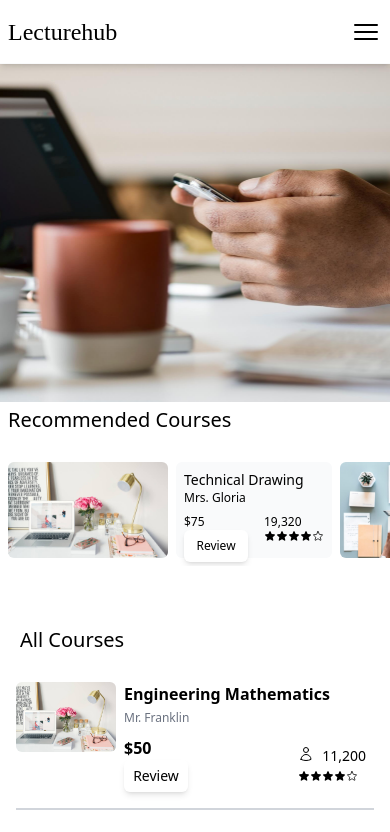
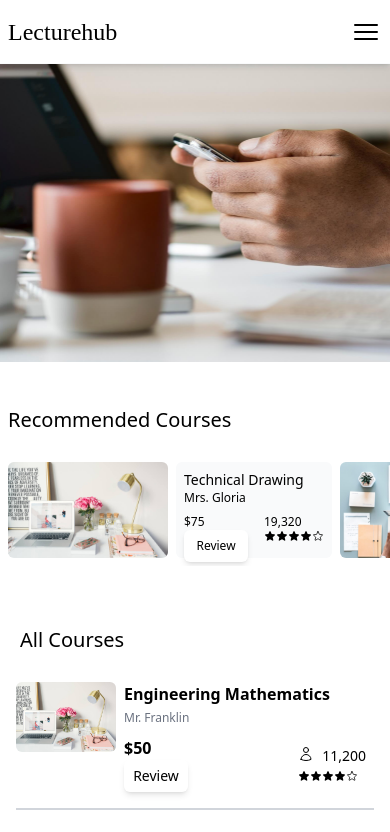
Before and after one commit to Alozie-Miracle/lecturehub-test, a React (Create React App) app: page / in a window 390 px wide. Shown: the top 832 px of the page. Built offline with nearby package versions, Linux system fonts and the light colour scheme.

Commit message:
top banner fix

```diff
--- a/src/components/TopBanner/TopBanner.jsx
+++ b/src/components/TopBanner/TopBanner.jsx
@@ -2,7 +2,7 @@ import React from 'react'
 
 const TopBanner = () => {
   return (
-    <div className='relative top-16 sm:top-0'>
+    <div className='relative top-6 sm:top-0'>
       <img className='h-[40vh] sm:h-screen object-cover w-full' src="\images\bg-img-1.jpg" alt="Banner" />
       <div className='hidden sm:block absolute z-30 md:top-96 top-32 shadow-md sm:top-[40%] p-4 mx-5 xl:mx-20'>
         <h1 className='text-3xl sm:text-7xl 2xl:text-[150px] font-bold  text-white' style={{fontFamily:  'cursive', letterSpacing: '5px'}}>Lecture-Hub</h1>
```
